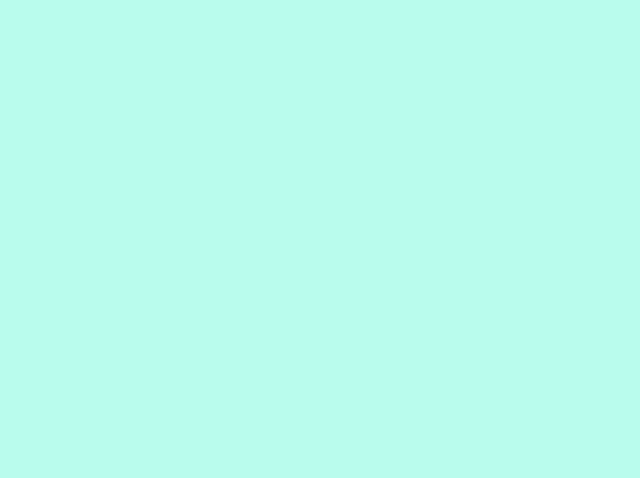
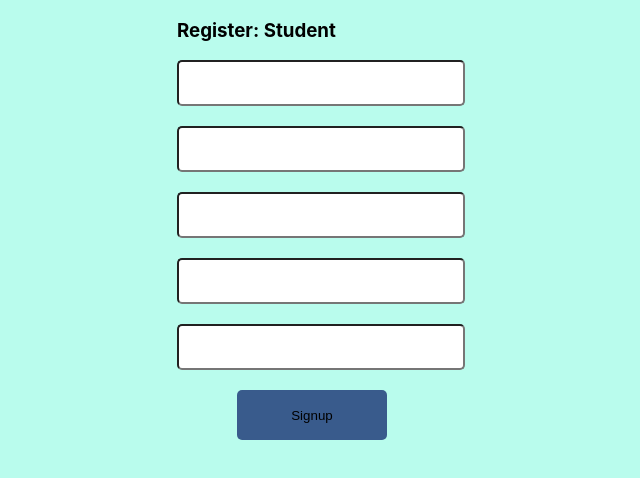
Before and after one commit to kuboilynn/softwaredevelopment, a React (Create React App) app in the folder front/my-app/: page /StudentRegister in a window 1280 px wide. Before the commit this address had no page. Shown: the top 478 px of the page, without its empty margins (319-959 px from the left). Built offline with nearby package versions, Linux system fonts and the light colour scheme.

Commit message:
added input and button components to student register and login pages

```diff
--- a/front/my-app/src/UI/input.jsx
+++ b/front/my-app/src/UI/input.jsx
@@ -4,6 +4,9 @@ const Input=styled.input`
 display:flex;
 border-radius:5px;
 flex-shrink:1;
+width:280px;
+height:40px;
+
 
 
 &:hover{
--- a/front/my-app/src/index.css
+++ b/front/my-app/src/index.css
@@ -32,5 +32,7 @@ div{
   text-align: left;
   display:flex;
   align-items: left;
+  font-family: Georgia, 'Times New Roman', Times, serif;
+  font-size: 20px;
 
 }
--- a/front/my-app/src/index.jsx
+++ b/front/my-app/src/index.jsx
@@ -5,6 +5,7 @@ import App from './App';
 import { BrowserRouter,Routes,Route } from 'react-router-dom';
 import Login from './pages/Login';
 import Register from './pages/Register';
+import StudentRegister from './pages/StudentRegister';
 
 
 const root =ReactDOM.createRoot(document.getElementById('root'));root.render(
@@ -14,6 +15,7 @@ const root =ReactDOM.createRoot(document.getElementById('root'));root.render(
       <Route path="/" element={<App/>}/>
       <Route path="/Register" element={<Register/>}/>
       <Route path="/Login" element={<Login/>}/>
+      <Route path="/StudentRegister" element={<StudentRegister/>}/>
     </Routes>
     </BrowserRouter>
 
--- a/front/my-app/src/pages/Login.jsx
+++ b/front/my-app/src/pages/Login.jsx
@@ -1,6 +1,9 @@
 import Input from "../UI/input";
 import { useState } from "react";
 import '../index.css';
+import makerere from "../assets/makerere_university.jpg"
+import Img from "../UI/Img"
+import Button from "../UI/Button"
 
 function Login() {
 
@@ -14,8 +17,12 @@ function Login() {
   return (
     <div className="Login">
       <h3> Login</h3>
+      <Img src={makerere} alt="Makerere Logo"/>
+      <Input type="text" value={email} onchange={enteremail}></Input><br/>
+      <Input type="text" value={email} onchange={enteremail}></Input><br/>
+      <Button>Login</Button>
+      <p>Don't have an account? Signup</p>
 
-      <Input type="text" value={email} onchange={enteremail}></Input>
     </div>
   )
 }
--- a/front/my-app/src/pages/Register.jsx
+++ b/front/my-app/src/pages/Register.jsx
@@ -1,20 +1,27 @@
 import Img from "../UI/Img"
 import makerere from "../assets/makerere_university.jpg"
 import Button from "../UI/Button"
+import { useNavigate } from "react-router-dom"
 
 
 
 
  function Register(){
+   const navigate=useNavigate()
+   function gotoStudentRegister(){
+    navigate("/StudentRegister")
+
+   }
 
 
   return(<div>
 
     <Img src={makerere} alt="makerere logo"/><br/>
     <h3 style={{fontWeight:"bold",fontStyle:"arial"}}>Are you signing up as?</h3>
-    <Button  className="Register" >Student</Button><br/>
-    <Button  className="Register" >Lecturer</Button><br/>
+    <Button  className="Student" onClick={gotoStudentRegister} >Student</Button><br/>
+    <Button  className="Lecturer" >Lecturer</Button><br/>
     <Button  className="Register" >Registrar</Button><br/>
+    <p>Already have an account?Login</p>
   </div>)
 
  }
--- a/front/my-app/src/pages/StudentRegister.jsx
+++ b/front/my-app/src/pages/StudentRegister.jsx
@@ -0,0 +1,26 @@
+import Button from "../UI/Button"
+import Input from "../UI/input";
+import { useNavigate } from "react-router-dom";
+
+function StudentRegister(){
+  const navigate=useNavigate()
+
+  function gotoStudentHome(){
+    navigate("./")
+
+  }
+  return(
+    <div>
+      <h3>Register: Student</h3>
+      <Input type="text" ></Input><br/>
+      <Input type="text" ></Input><br/>
+      <Input type="text" ></Input><br/>
+      <Input type="text" ></Input><br/>
+      <Input type="text" ></Input><br/>
+      <Button onClick={gotoStudentHome}>Signup</Button>
+    </div>
+  )
+
+}
+
+export default StudentRegister
```
